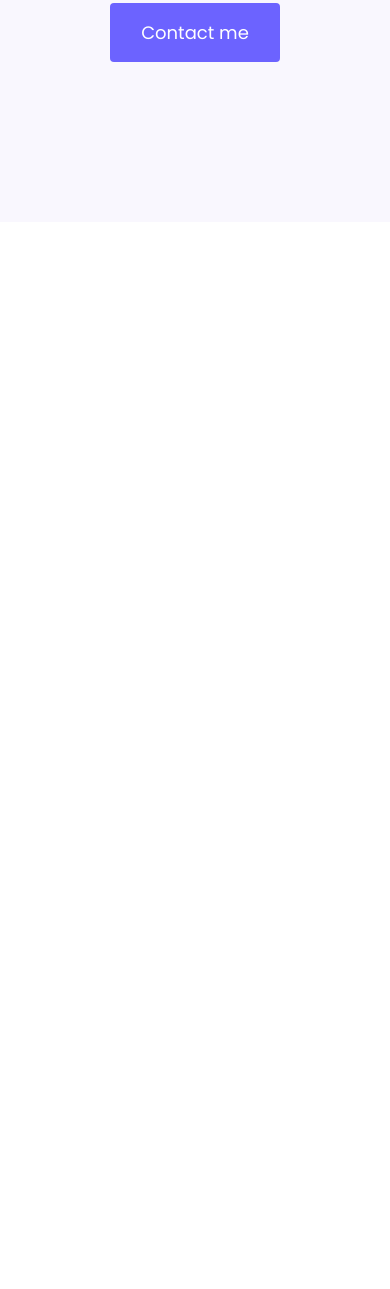
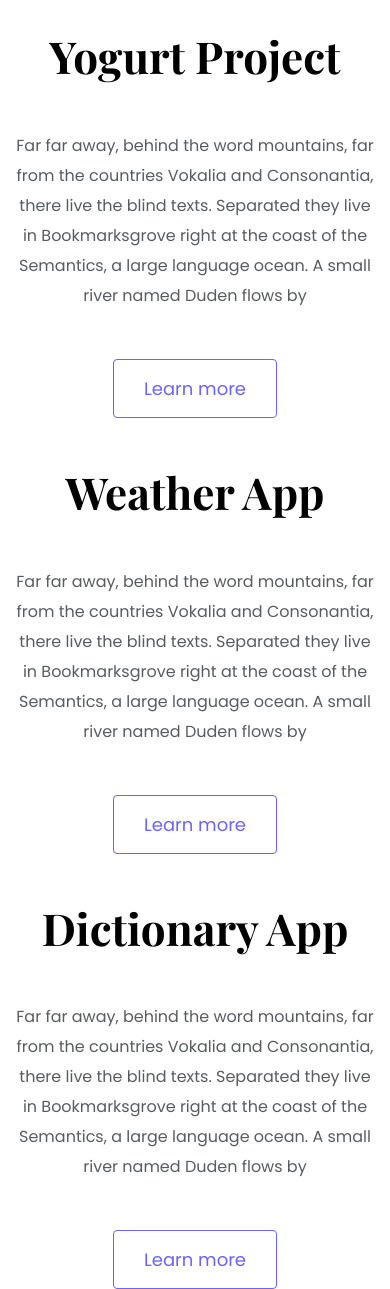
Before and after one commit to oksiklepykova/portfolio, a plain HTML site: page index.html in a window 390 px wide. Shown: the part 593-1882 px from the top of the page. Before the commit the page ends 844 px from the top, so only its background shows below. Drawn offline with nearby package versions, Linux system fonts and the light colour scheme.

Commit message:
Integrated homepage content desing

```diff
--- a/index.html
+++ b/index.html
@@ -27,7 +27,66 @@
        <p>👋 Hi, I am</p>
        <h1>Patricia Pereira</h1>
        <h2 class="mb-5">Front-end developer based in Portugal</h2>
-       <a href="#" class="btn btn-branding">Contact me</a>
+       <div>
+          <a href="#" class="btn btn-branding">Contact me</a>
+       </div>
+    </div>
+    <p class="text-center m-5">
+        Featured Project which my best projects be choice to show
+    </p>
+    <div class="container">
+        <div class="row mb-5">
+            <div class="col d-none d-lg-block">
+               <img src="images/yogurt.png" class="img-fluid" alt="">
+            </div>
+            <div class="col">
+               <div class="project-desciption">
+                    <h2 class="mb-5">Yogurt Project</h2>
+                    <p class="mb-5 text-muted">
+                       Far far away, behind the word mountains, far from the countries Vokalia and Consonantia, there live the blind texts.
+                       Separated they live in Bookmarksgrove right at the coast of the Semantics, a large language ocean. A small river named
+                       Duden flows by
+                    </p>
+                    <a href="" class="btn btn-branding-outline">Learn more</a>
+                </div>
+            </div>
+        </div>
+        <div class="row mb-5">
+            <div class="col">
+                <div class="project-desciption">
+                    <h2 class="mb-5">Weather App</h2>
+                    <p class="mb-5 text-muted">
+                        Far far away, behind the word mountains, far from the countries Vokalia and Consonantia, there live the
+                        blind texts.
+                        Separated they live in Bookmarksgrove right at the coast of the Semantics, a large language ocean. A
+                        small river named
+                        Duden flows by
+                    </p>
+                    <a href="" class="btn btn-branding-outline">Learn more</a>
+                </div>
+            </div>
+            <div class="col d-none d-lg-block">
+                <img src="images/weather.png" class="img-fluid" alt="">
+            </div>
+        </div>
+        <div class="row">
+            <div class="col d-none d-lg-block">
+                <img src="images/dictionary.png" class="img-fluid" alt="">
+            </div>
+            <div class="col">
+                <div class="project-desciption">
+                    <h2 class="mb-5">Dictionary App</h2>
+                    <p class="mb-5 text-muted">
+                        Far far away, behind the word mountains, far from the countries Vokalia and Consonantia, there live the
+                        blind texts.
+                        Separated they live in Bookmarksgrove right at the coast of the Semantics, a large language ocean. A
+                        small river named
+                        Duden flows by
+                    </p>
+                    <a href="" class="btn btn-branding-outline">Learn more</a>
+                </div>
+            </div>
+        </div>
     </div>
 </body>
 
--- a/styles.css/portfolio.css
+++ b/styles.css/portfolio.css
@@ -2,7 +2,7 @@
     font-family: 'Poppins', sans-serif; */
 
 :root {
-    --brading-color: #6c63ff;
+    --branding-color: #6c63ff;
     --secondary-color: #f9f7fe;
     --heading-font-family: "Playfair Display", serif;
     --default-font-family: "Poppins", sans-serif;
@@ -20,10 +20,17 @@ h1, h2, h3, h4, h5, h6 {
 
 h1 {
     font-size: 96px;
+    line-height: 1.5;
+}
+
+h2 {
+    font-size: 96px;
 }
 
 p {
     font-weight: normal;
+    font-size: 16px;
+    line-height: 30px;
 }
 
 .hero {
@@ -47,10 +54,43 @@ p {
 }
 
 .btn-branding {
-    background: var(--brading-color);
+    background: var(--branding-color);
     border-radius: 4px;
     color: white;
     font-size: 18px;
     line-height: 27px;
     padding: 15px 30px;
 }
+
+.btn-branding-outline {
+    color: var(--branding-color);
+    border: 1px solid var(--branding-color) ;
+    border-radius: 4px;
+    font-size: 18px;
+    line-height: 27px;
+    padding: 15px 30px;
+}
+
+.project-desciption {
+    padding: 120px 60px;
+}
+
+@media (max-width: 900px) {
+    h1 {
+       font-size: 44px;
+       line-height: 1.5;
+    }
+
+    h2 {
+       font-size: 44px;
+    }
+
+    .hero {
+        padding: 80px 20px;
+    }
+
+    .project-desciption {
+        padding: 0;
+        text-align: center;
+    }
+}
```
Also changed, not shown: images/dictionary.png (added), images/weather.png (added), images/yogurt.png (added).
